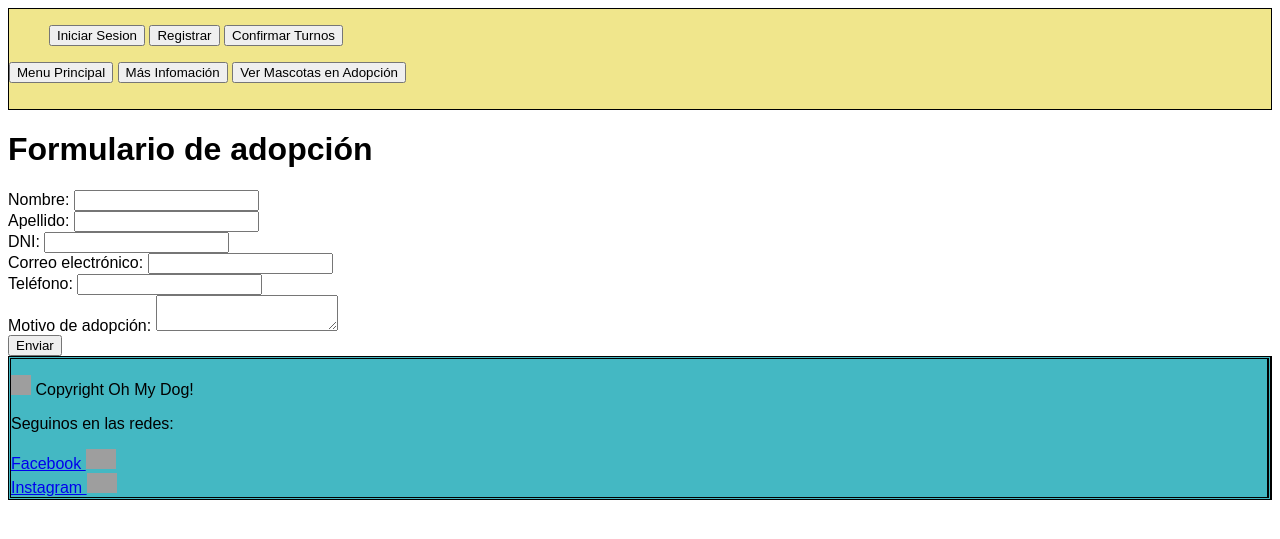
After one commit to dome0luis0valentin/OhMyDog, a Django app: page /formulario_adopcion/ in a window 1280 px wide. The commit adds this page. Shown: the top 539 px of the page. Run offline with Django 4.2, Linux system fonts and the light colour scheme; grey boxes are pictures that could not be loaded.

Commit message:
se agrego el formulario de adopcion

```diff
--- a/main/templates/adopcion/lista_mascotas_adopcion.html
+++ b/main/templates/adopcion/lista_mascotas_adopcion.html
@@ -16,6 +16,9 @@
         <a href="{{ perro.get_absolute_url }}">Detalle</a>
         <br>
         <br>
+        <form style="display:inline-block; border: teal;" action="http://127.0.0.1:8000/formulario_adopcion/">
+          <input type="submit" value="Adoptar Mascota" />
+        </form>
       </li>
       {% endfor %}
 
--- a/main/urls.py
+++ b/main/urls.py
@@ -31,6 +31,7 @@ urlpatterns = [
     path('adopcion/<int:pk>', views.AdopcionDetailView.as_view(), name='detalle de mascota'),
     path('adopcion/', views.AdopcionListView.as_view(), name='adopciones'),
     path('ver_mis_adopciones/', views.MisAdopcionesListView.as_view(), name='ver mis adopciones'),
+    path('formulario_adopcion/', views.enviar_formulario_adopcion, name='enviar_formulario_adopcion'),
     path('marcar_adopcion/<int:pk>/', views.marcar_adopcion, name='marcar_adopcion'),
     path('registrar_adopcion/', views.registrar_adopcion, name='registrar adopcion'),
 
--- a/main/views.py
+++ b/main/views.py
@@ -26,7 +26,9 @@ from django.shortcuts import render, redirect
 from django.shortcuts import redirect, get_object_or_404
 from django.views.decorators.http import require_POST
 
-
+from django.core.mail import send_mail
+from django.template.loader import render_to_string
+from django.utils.html import strip_tags
 
 from django.shortcuts import redirect
 #from .form import RegistroForm
@@ -250,6 +252,40 @@ def marcar_adopcion(request, pk):
     perro.save()
     return redirect('ver mis adopciones')
 
+
+def formulario_adopcion(request):
+    return render(request,"formulario_adopcion.html")
+
+
+def enviar_formulario_adopcion(request):
+    if request.method == 'POST':
+        # Obtener datos del formulario
+        nombre = request.POST.get('nombre')
+        apellido = request.POST.get('apellido')
+        dni = request.POST.get('dni')
+        correo = request.POST.get('correo')
+        telefono = request.POST.get('telefono')
+        motivo = request.POST.get('motivo')
+
+        # Renderizar la plantilla de correo electrónico
+        html_message = render_to_string('email_template.html', {'nombre': nombre, 'apellido': apellido, 'dni': dni, 'correo': correo, 'telefono': telefono, 'motivo': motivo})
+        plain_message = strip_tags(html_message)
+
+        # Enviar el correo electrónico
+        send_mail(
+            'Formulario de adopción',
+            plain_message,
+            'grupo21ing2@gmail.com',
+            # tendriamos que agregar el gmail del usuario que publico la adopcion mejor dicho el dueño del perro
+            ['josuecarrera788@gmail.com'],
+            html_message=html_message,
+        )
+
+        # Redireccionar a una página de éxito
+        return redirect('adopciones')
+    else:
+        return render(request, 'formulario_adopcion.html')
+
 class TurnosListView(generic.ListView):
 
     # Modelo al que le va a consultar los datos
--- /dev/null
+++ b/templates/formulario_adopcion.html
@@ -0,0 +1,33 @@
+{% extends "base.html" %}
+
+{% block content %}
+  <h1>Formulario de adopción</h1>
+  <form method="POST">
+    {% csrf_token %}
+    <div class="form-group">
+      <label for="nombre">Nombre:</label>
+      <input type="text" class="form-control" id="nombre" name="nombre" required>
+    </div>
+    <div class="form-group">
+      <label for="apellido">Apellido:</label>
+      <input type="text" class="form-control" id="apellido" name="apellido" required>
+    </div>
+    <div class="form-group">
+      <label for="dni">DNI:</label>
+      <input type="text" class="form-control" id="dni" name="dni" required>
+    </div>
+    <div class="form-group">
+      <label for="correo">Correo electrónico:</label>
+      <input type="email" class="form-control" id="correo" name="correo" required>
+    </div>
+    <div class="form-group">
+      <label for="telefono">Teléfono:</label>
+      <input type="text" class="form-control" id="telefono" name="telefono" required>
+    </div>
+    <div class="form-group">
+      <label for="motivo">Motivo de adopción:</label>
+      <textarea class="form-control" id="motivo" name="motivo" required></textarea>
+    </div>
+    <button type="submit" class="btn btn-primary">Enviar</button>
+  </form>
+{% endblock %}
```
Also changed, not shown: OhMyDog/settings.py (+7 -0 lines), templates/email_template.html (added, +19 -0 lines).
